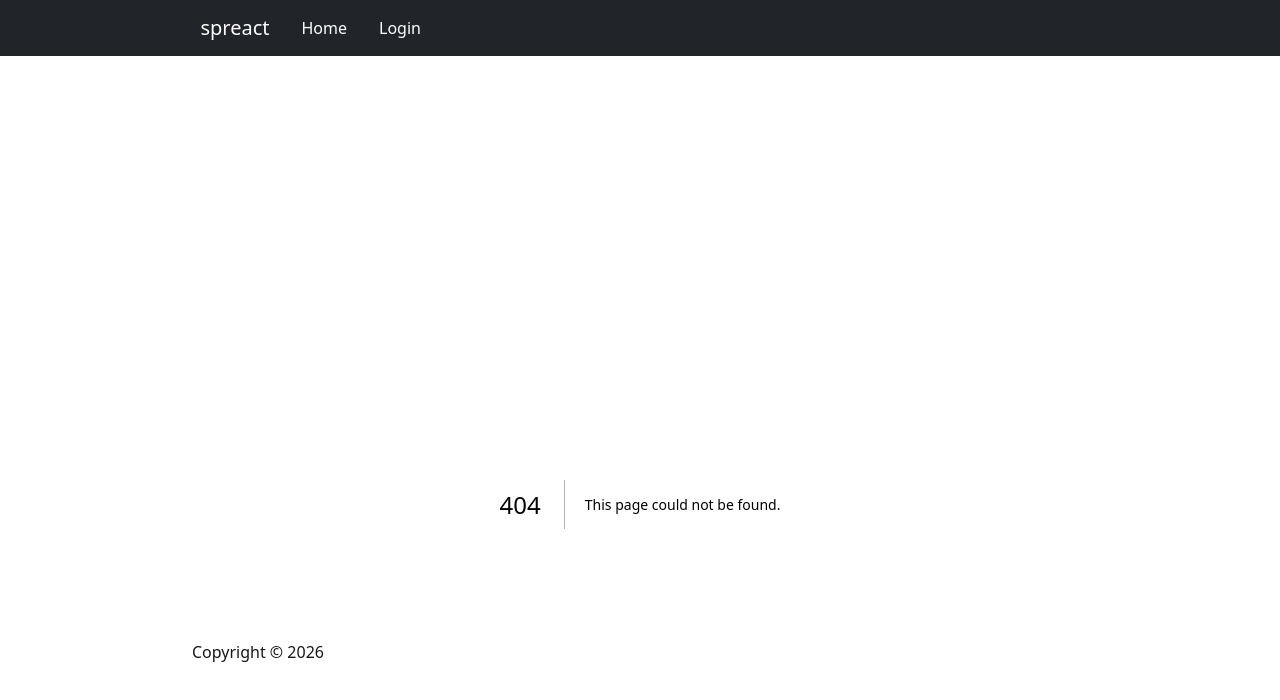
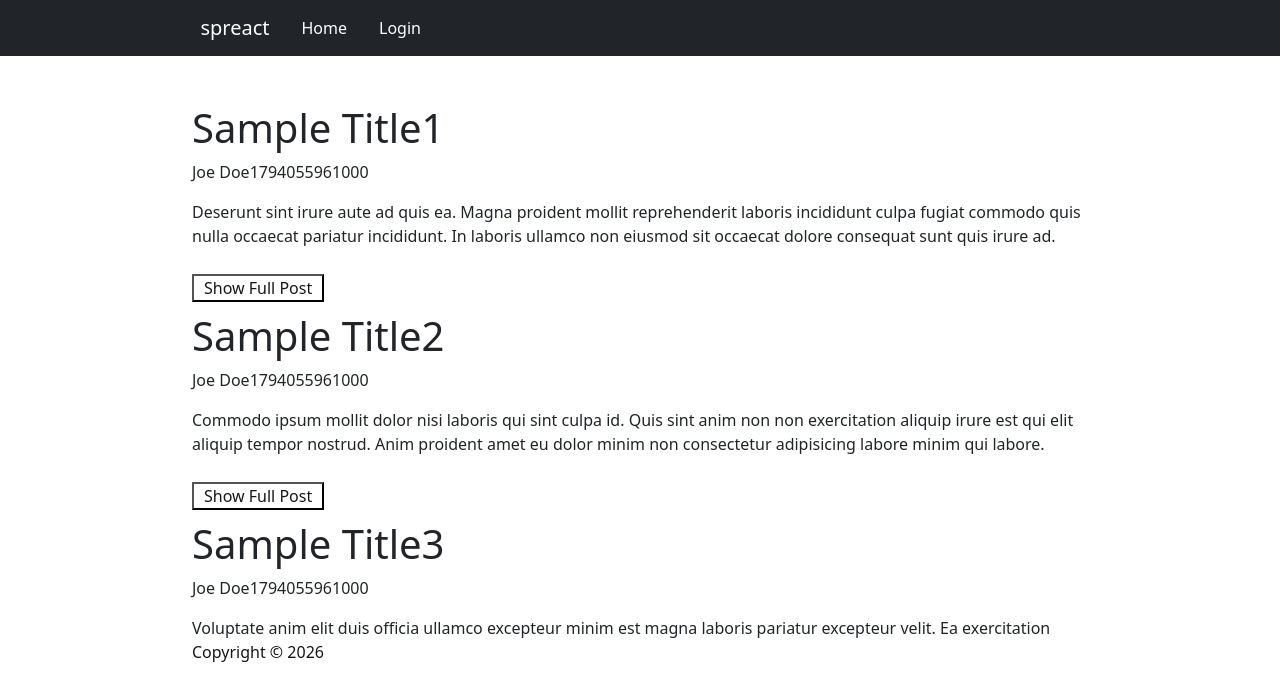
Before and after one commit to 4tinbras/spring-react-demo, a Next.js app in the folder react-front/: page /about/blog in a window 1280 px wide. Before the commit this address had no page. Shown: the top 700 px of the page. Built offline with nearby package versions, Linux system fonts and the light colour scheme.

Commit message:
Added sample blog summary page

```diff
--- /dev/null
+++ b/react-front/app/about/blog/page.tsx
@@ -0,0 +1,19 @@
+'use client'
+
+import PostSummary from "@/app/about/blog/PostSummary";
+import {loremIpsum} from "lorem-ipsum";
+
+export default function Blog() {
+
+    return (<div>
+        <PostSummary title={"Sample Title1"} textSample={loremIpsum({count: 3, units: "sentences"})}
+                     // imageSrc={undefined}
+                     author={"Joe Doe"} date={Date.now()}></PostSummary>
+        <PostSummary title={"Sample Title2"} textSample={loremIpsum({count: 3, units: "sentences"})}
+            // imageSrc={undefined}
+                     author={"Joe Doe"} date={Date.now()}></PostSummary>
+        <PostSummary title={"Sample Title3"} textSample={loremIpsum({count: 3, units: "sentences"})}
+            // imageSrc={undefined}
+                     author={"Joe Doe"} date={Date.now()}></PostSummary>
+    </div>)
+}
```
Also changed, not shown: 1 other file (tests, documents, lock files or other folders).
